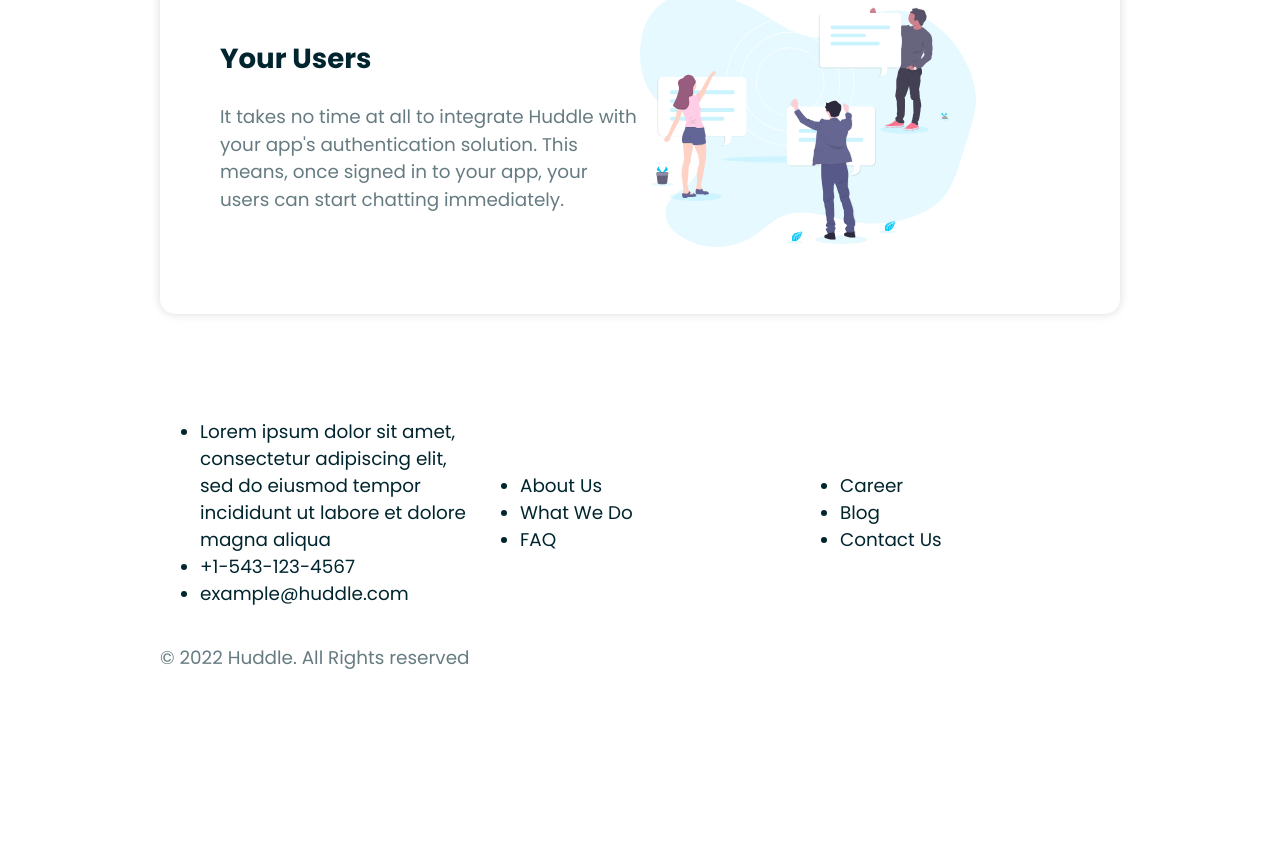
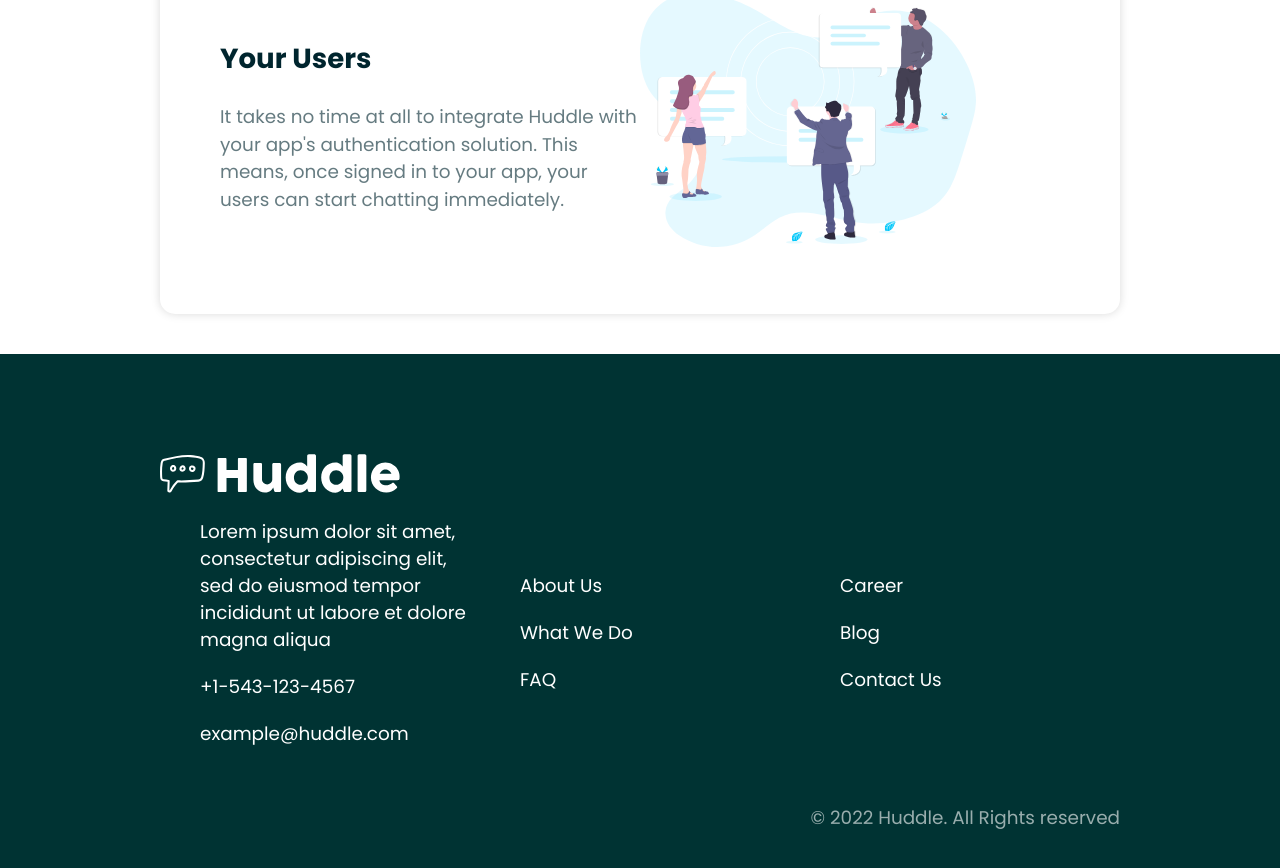
Before and after one commit to mvnulman/styled-components-page, a React (Vite) app: page / in a window 1280 px wide. Shown: the part 1461-2329 px from the top of the page. Before the commit the page ends 2151 px from the top, so only its background shows below. Built offline with nearby package versions, Linux system fonts and the light colour scheme.

Commit message:
docs: footer.styled component created to add style on it!

```diff
--- a/src/components/Footer.jsx
+++ b/src/components/Footer.jsx
@@ -1,9 +1,10 @@
 import { Container } from "./styles/Container.styled";
 import { Flex } from "./styles/Flex.styled";
+import { StyledFooter } from "./styles/Footer.styled";
 
 const Footer = () => {
   return (
-    <div>
+    <StyledFooter>
       <Container>
         <img src="src\public\logo_white.svg" alt="white logo" />
 
@@ -33,7 +34,7 @@
 
         <p>&copy; 2022 Huddle. All Rights reserved</p>
       </Container>
-    </div>
+    </StyledFooter>
   );
 };
 
--- /dev/null
+++ b/src/components/styles/Footer.styled.jsx
@@ -0,0 +1,25 @@
+import styled from "styled-components";
+
+export const StyledFooter = styled.footer`
+  background-color: ${({ theme }) => theme.colors.footer};
+  color: #fff;
+  padding: 100px 0 60px;
+  ul {
+    list-style-type: none;
+  }
+  ul li {
+    margin-bottom: 20px;
+  }
+  p {
+    text-align: right;
+  }
+  @media (max-width: ${({ theme }) => theme.mobile}) {
+    text-align: center;
+    ul {
+      padding: 0;
+    }
+    p {
+      text-align: center;
+    }
+  }
+`;
```
